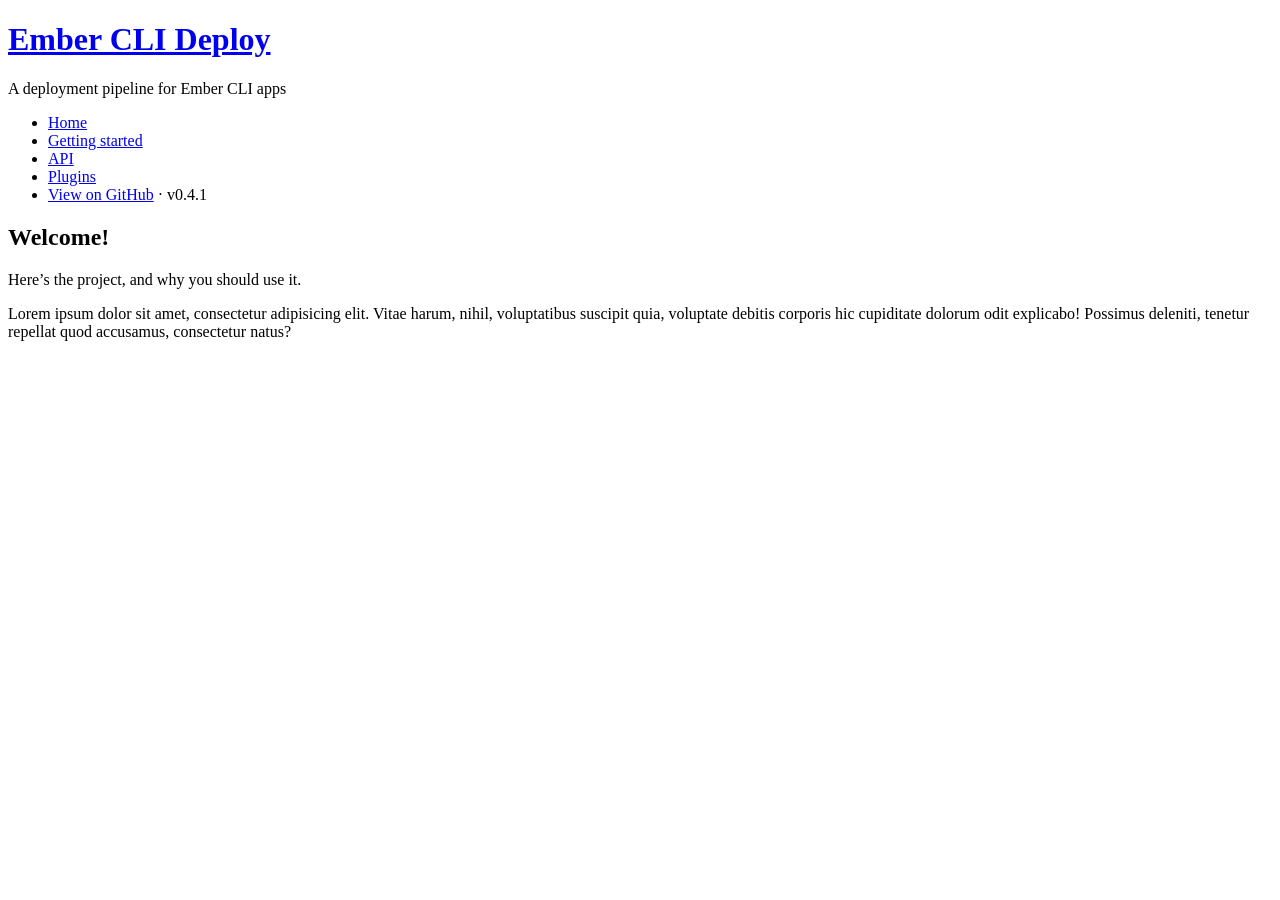
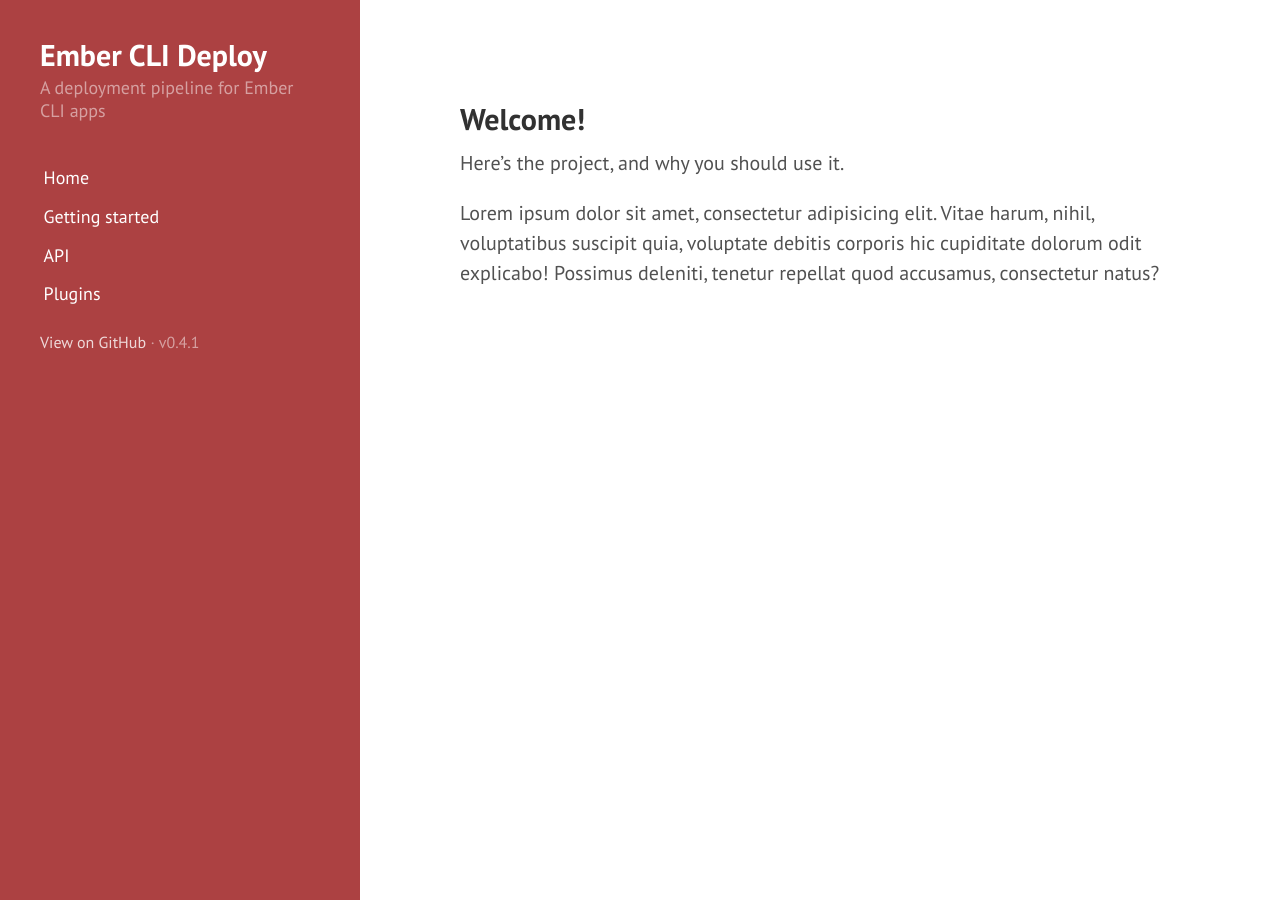
Before and after one commit to ember-cli-deploy/ember-cli-deploy, a Jekyll site: the page built from index.md, in a window 1280 px wide. Built offline with Jekyll 4.4.1, drawn with Linux system fonts in a browser that asks for light colours; Markdown is read by kramdown in place of the engine named in the settings.

Commit message:
fix links in <head>

```diff
--- a/_includes/head.html
+++ b/_includes/head.html
@@ -15,15 +15,15 @@
   </title>
 
   <!-- CSS -->
-  <link rel="stylesheet" href="{{ site.baseurl }}public/css/poole.css">
-  <link rel="stylesheet" href="{{ site.baseurl }}public/css/syntax.css">
-  <link rel="stylesheet" href="{{ site.baseurl }}public/css/hyde.css">
-  <link rel="stylesheet" href="{{ site.baseurl }}public/css/style.css">
+  <link rel="stylesheet" href="{{ site.baseurl }}/public/css/poole.css">
+  <link rel="stylesheet" href="{{ site.baseurl }}/public/css/syntax.css">
+  <link rel="stylesheet" href="{{ site.baseurl }}/public/css/hyde.css">
+  <link rel="stylesheet" href="{{ site.baseurl }}/public/css/style.css">
   <link rel="stylesheet" href="http://fonts.googleapis.com/css?family=PT+Sans:400,400italic,700|Abril+Fatface">
 
   <!-- Icons -->
-  <link rel="apple-touch-icon-precomposed" sizes="144x144" href="{{ site.baseurl }}public/apple-touch-icon-144-precomposed.png">
-                                 <link rel="shortcut icon" href="{{ site.baseurl }}public/favicon.ico">
+  <link rel="apple-touch-icon-precomposed" sizes="144x144" href="{{ site.baseurl }}/public/apple-touch-icon-144-precomposed.png">
+                                 <link rel="shortcut icon" href="{{ site.baseurl }}/public/favicon.ico">
 
   <!-- RSS -->
   <link rel="alternate" type="application/rss+xml" title="RSS" href="/atom.xml">
```
